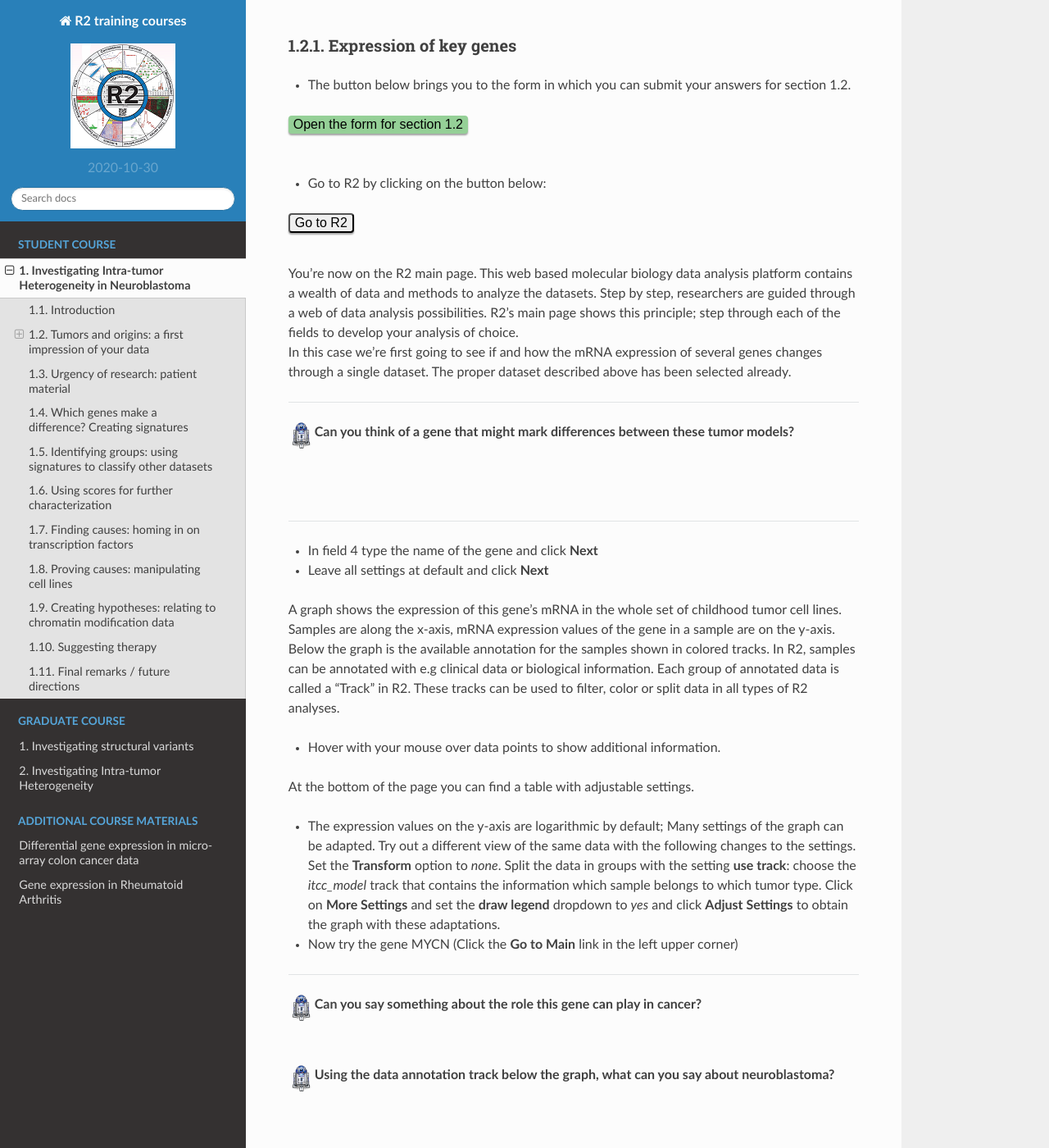
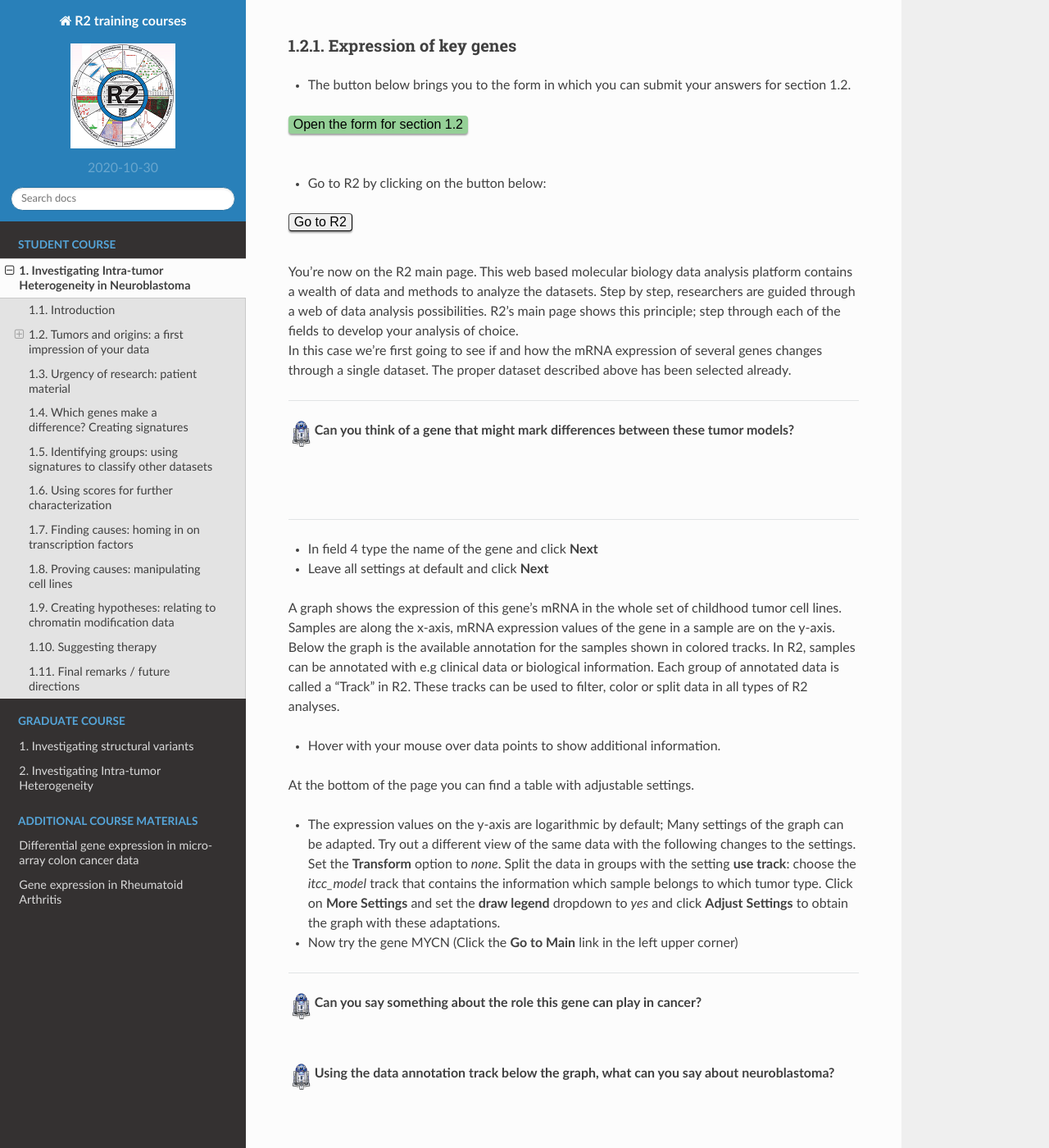
Before and after one commit to antronerds/r2-training-courses, a Sphinx documentation site: the page built from docs/Investigating_Tumor_Heterogeneity_student_version_bu.md, in a window 1280 px wide and 1400 px high, scrolled down 2160 px. Shown: the whole window at 82% size. Built offline with Sphinx 7.4.7 and the Read the Docs theme 2.0.0, drawn with Linux system fonts in a browser that asks for light colours; pages that are not in the unit, such as notebooks, are missing from menus.

```diff
--- a/docs/_static/css/r2tutorials.css
+++ b/docs/_static/css/r2tutorials.css
@@ -31,6 +31,7 @@
 button.course {
 	border-radius: 4px;
 	box-shadow: 0 2px 2px 0 rgba(0,0,0,0.22), 0 2px 2px 0 rgba(0,0,0,0.17);
+	border-width:1px;
 }
 
 button.course:hover {
```
